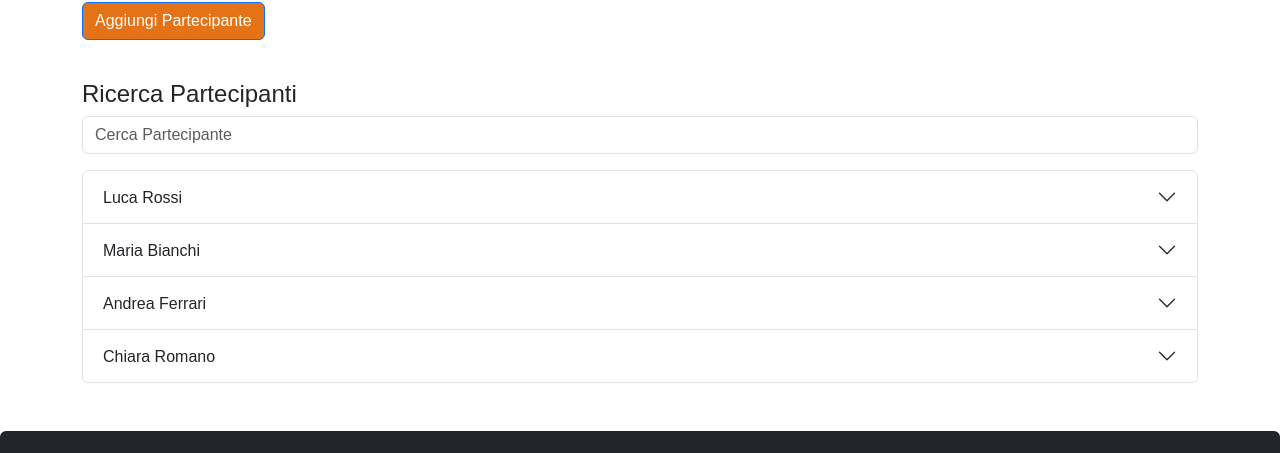
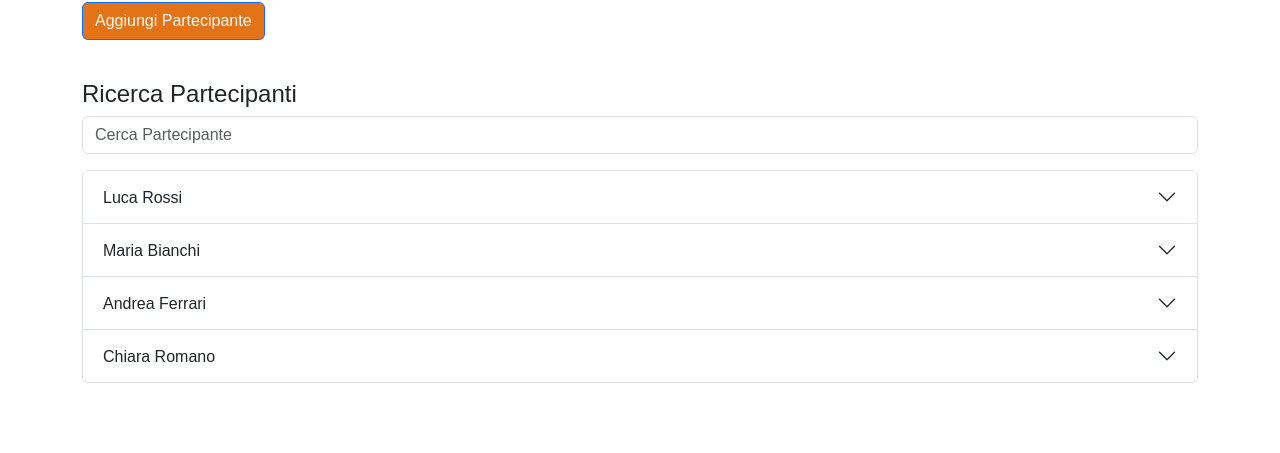
Before and after one commit to mattiacoli/BooRoad, a React (Vite) app: page /1/trip in a window 1280 px wide. Shown: the part 730-1183 px from the top of the page. Built offline with nearby package versions, Linux system fonts and the light colour scheme; grey boxes are pictures that could not be loaded.

Commit message:
Refactor Trip component to improve layout with margin and padding adjustments

```diff
--- a/src/pages/Trip.jsx
+++ b/src/pages/Trip.jsx
@@ -211,7 +211,7 @@ export default function Trip() {
 
       />
 
-      <div className="container">
+      <div className="container mt-4 pb-4">
         <h4>Ricerca Partecipanti</h4>
 
         <input
```
